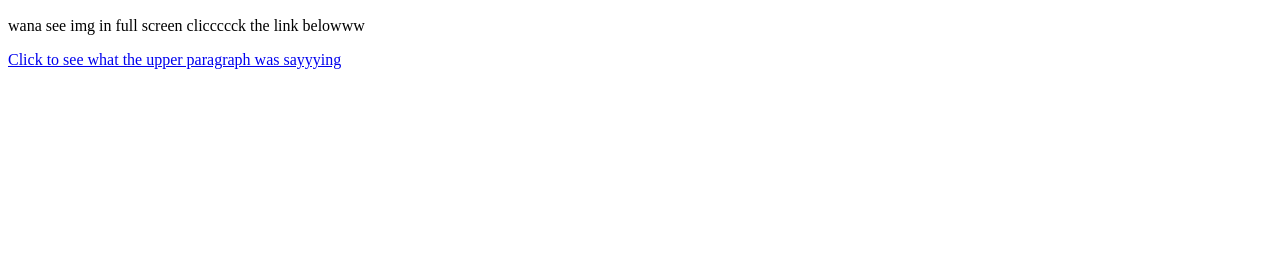
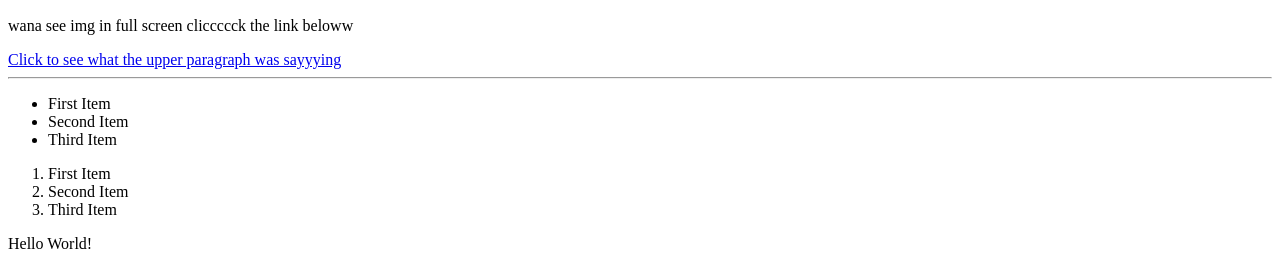
Before and after one commit to chashmat/uploading-code-cli, a plain HTML site: page html/index.html in a window 1280 px wide. Shown: the part 798-1059 px from the top of the page. Before the commit the page ends 875 px from the top, so only its background shows below. Drawn offline with Linux system fonts and the light colour scheme.

Commit message:
updated file system

```diff
--- a/index.html
+++ b/html/index.html
@@ -28,10 +28,24 @@
     <hr>
     <img src="https://lp-cms-production.imgix.net/features/2013/04/sunrise1_cs.jpg?auto=compress&fit=crop&fm=auto&sharp=10&vib=20&w=1200&h=800"
         alt="sun rise" height="500">
-    <p>wana see img in full screen cliccccck the link belowww</p>
+    <p>wana see img in full screen cliccccck the link beloww</p>
     <a
         href="https://lp-cms-production.imgix.net/features/2013/04/sunrise1_cs.jpg?auto=compress&fit=crop&fm=auto&sharp=10&vib=20&w=1200&h=800">Click
         to see what the upper paragraph was sayyying</a>
+    <hr>
+    <ul>
+        <li>First Item</li>
+        <li>Second Item</li>
+        <li>Third Item</li>
+    </ul>
+    <ol>
+        <li>First Item</li>
+        <li>Second Item</li>
+        <li>Third Item</li>
+    </ol>
+    <div>
+        Hello World!
+    </div>
 </body>
 
 </html>
```
Also changed, not shown: 3 other files.
